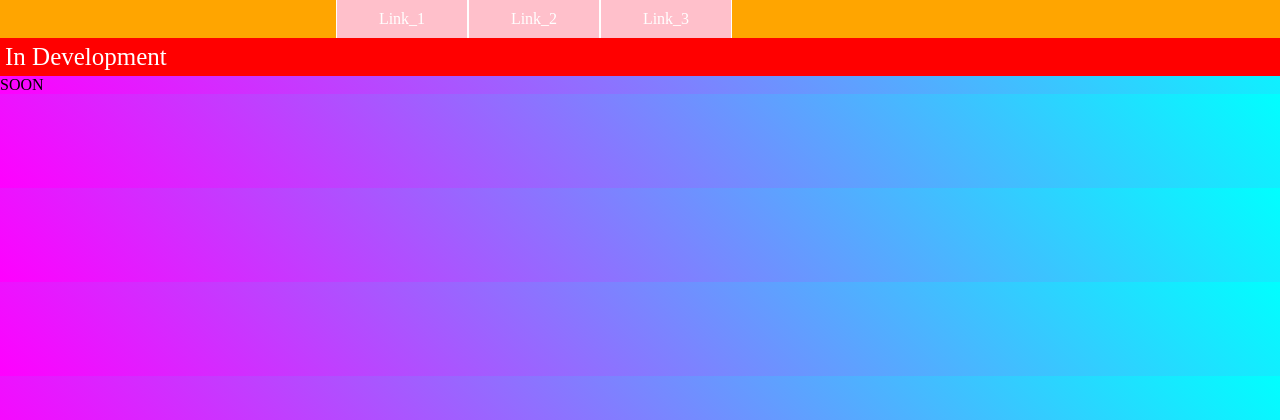
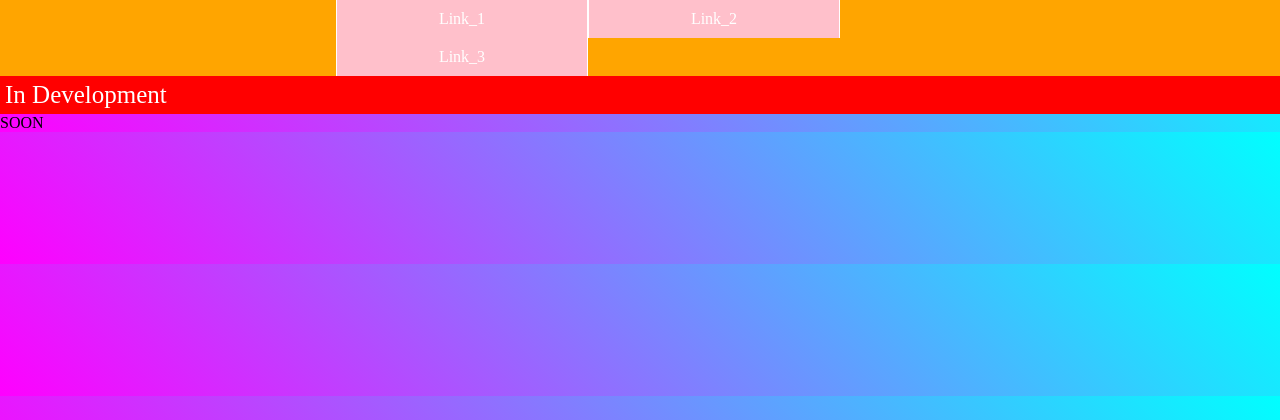
Before and after one commit to Joey360/6445-Web, a PHP site: page / in a window 1280 px wide. Shown: the top 420 px of the page. Run offline with PHP 8.4, Linux system fonts and the light colour scheme.

Commit message:
Update Main.css

```diff
--- a/Main.css
+++ b/Main.css
@@ -28,7 +28,7 @@ nav li a {
   background-color: pink;
   display: block;
   padding: 10px 0;
-  width: 130px;
+  width: 250px;
   text-decoration: none;
   color: white;
 }
```
